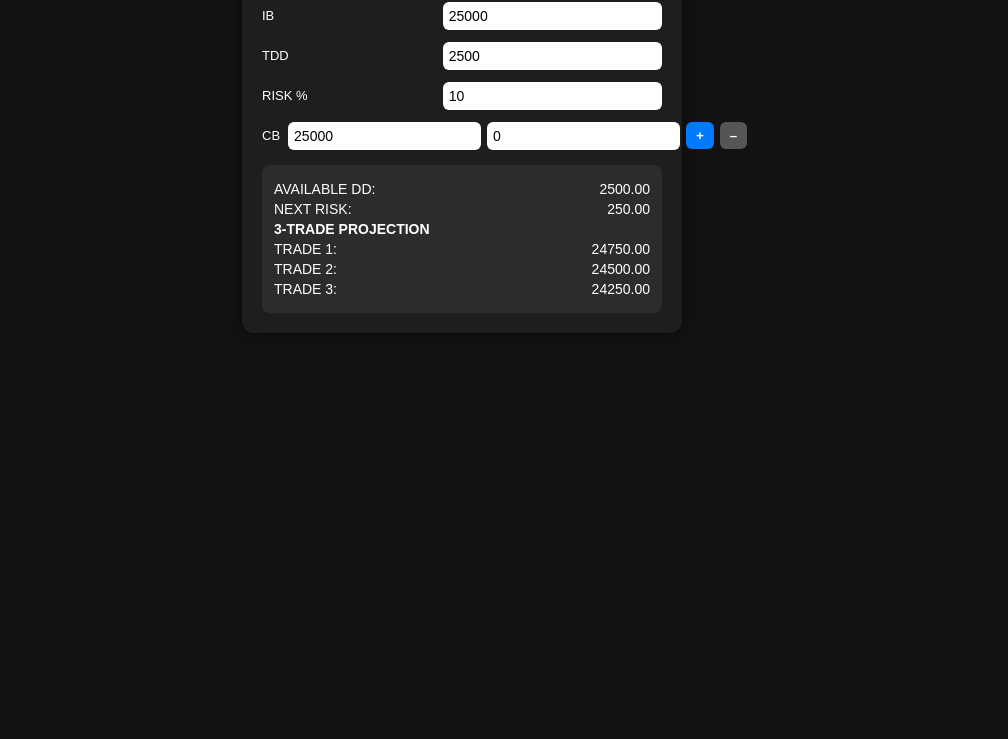
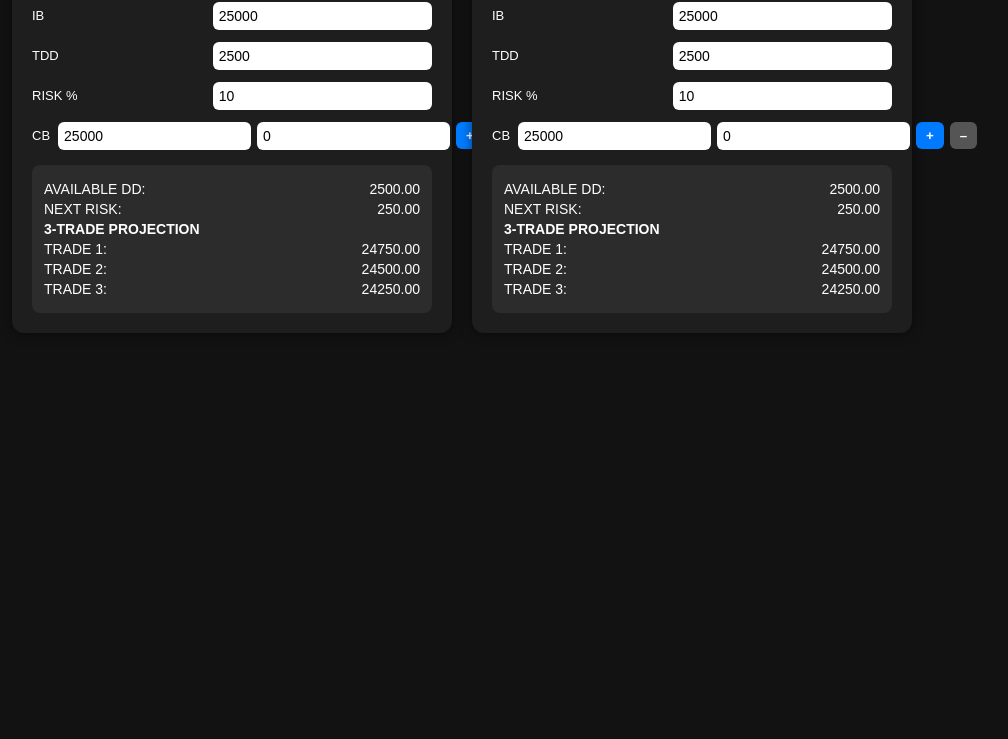
Before and after one commit to shaitrades/futures, a plain HTML site: page index.html in a window 1280 px wide. Shown: the part 101-840 px from the top of the page, without its empty margins (178-1186 px from the left). Drawn offline with Linux system fonts and the light colour scheme.

Commit message:
Update index.html

```diff
--- a/index.html
+++ b/index.html
@@ -3,7 +3,7 @@
 <head>
   <meta charset="UTF-8">
   <meta name="viewport" content="width=device-width, initial-scale=1.0">
-  <title>FUTURES PROP CALCULATOR</title>
+  <title>ENIGMA CALCULATORS</title>
   <style>
     body {
       font-family: Arial, sans-serif;
@@ -12,6 +12,7 @@
       display: flex;
       justify-content: center;
       align-items: flex-start;
+      gap: 20px;
       min-height: 100vh;
       margin: 0;
       padding: 20px;
@@ -79,94 +80,127 @@
   </style>
 </head>
 <body>
+  <!-- CFD CALCULATOR -->
   <div class="container">
-    <h2>FUTURES PROP CALCULATOR</h2>
+    <h2>CFD PROP CALC</h2>
 
     <div class="row">
       <label>IB</label>
-      <input type="number" id="ib" value="25000">
+      <input type="number" id="cfdIb" value="25000">
     </div>
 
     <div class="row">
       <label>TDD</label>
-      <input type="number" id="tdd" value="2500">
+      <input type="number" id="cfdTdd" value="2500">
     </div>
 
     <div class="row">
       <label>RISK %</label>
-      <input type="number" id="riskPercent" value="10">
+      <input type="number" id="cfdRiskPercent" value="10">
     </div>
 
     <div class="row">
       <label>CB</label>
       <div class="cb-row">
-        <input type="number" id="cbManual" value="25000">
-        <input type="number" id="cbAmount" value="0">
-        <button class="btn btn-add" onclick="adjustCB(true)">+</button>
-        <button class="btn btn-sub" onclick="adjustCB(false)">–</button>
+        <input type="number" id="cfdCbManual" value="25000">
+        <input type="number" id="cfdCbAmount" value="0">
+        <button class="btn btn-add" onclick="adjustCB('cfd', true)">+</button>
+        <button class="btn btn-sub" onclick="adjustCB('cfd', false)">–</button>
       </div>
     </div>
 
     <div class="output">
-      <div class="output-row"><span>AVAILABLE DD:</span> <span id="availableDD">0</span></div>
-      <div class="output-row"><span>NEXT RISK:</span> <span id="nextRisk">0</span></div>
+      <div class="output-row"><span>AVAILABLE DD:</span> <span id="cfdAvailableDD">0</span></div>
+      <div class="output-row"><span>NEXT RISK:</span> <span id="cfdNextRisk">0</span></div>
       <div class="output-row"><strong>3-TRADE PROJECTION</strong></div>
-      <div class="output-row"><span>TRADE 1:</span> <span id="proj1">0</span></div>
-      <div class="output-row"><span>TRADE 2:</span> <span id="proj2">0</span></div>
-      <div class="output-row"><span>TRADE 3:</span> <span id="proj3">0</span></div>
+      <div class="output-row"><span>TRADE 1:</span> <span id="cfdProj1">0</span></div>
+      <div class="output-row"><span>TRADE 2:</span> <span id="cfdProj2">0</span></div>
+      <div class="output-row"><span>TRADE 3:</span> <span id="cfdProj3">0</span></div>
+    </div>
+  </div>
+
+  <!-- FUTURES CALCULATOR -->
+  <div class="container">
+    <h2>FUTURES PROP CALC</h2>
+
+    <div class="row">
+      <label>IB</label>
+      <input type="number" id="futIb" value="25000">
+    </div>
+
+    <div class="row">
+      <label>TDD</label>
+      <input type="number" id="futTdd" value="2500">
+    </div>
+
+    <div class="row">
+      <label>RISK %</label>
+      <input type="number" id="futRiskPercent" value="10">
+    </div>
+
+    <div class="row">
+      <label>CB</label>
+      <div class="cb-row">
+        <input type="number" id="futCbManual" value="25000">
+        <input type="number" id="futCbAmount" value="0">
+        <button class="btn btn-add" onclick="adjustCB('fut', true)">+</button>
+        <button class="btn btn-sub" onclick="adjustCB('fut', false)">–</button>
+      </div>
+    </div>
+
+    <div class="output">
+      <div class="output-row"><span>AVAILABLE DD:</span> <span id="futAvailableDD">0</span></div>
+      <div class="output-row"><span>NEXT RISK:</span> <span id="futNextRisk">0</span></div>
+      <div class="output-row"><strong>3-TRADE PROJECTION</strong></div>
+      <div class="output-row"><span>TRADE 1:</span> <span id="futProj1">0</span></div>
+      <div class="output-row"><span>TRADE 2:</span> <span id="futProj2">0</span></div>
+      <div class="output-row"><span>TRADE 3:</span> <span id="futProj3">0</span></div>
     </div>
   </div>
 
   <script>
-    const ibEl = document.getElementById('ib');
-    const tddEl = document.getElementById('tdd');
-    const riskEl = document.getElementById('riskPercent');
-    const cbEl = document.getElementById('cbManual');
-    const amountEl = document.getElementById('cbAmount');
+    function calculate(type) {
+      const ib = parseFloat(document.getElementById(type + 'Ib').value) || 0;
+      const tdd = parseFloat(document.getElementById(type + 'Tdd').value) || 0;
+      const cb = parseFloat(document.getElementById(type + 'CbManual').value) || 0;
+      const riskPercent = parseFloat(document.getElementById(type + 'RiskPercent').value) || 0;
 
-    const availableDDSpan = document.getElementById('availableDD');
-    const nextRiskSpan = document.getElementById('nextRisk');
-    const proj1 = document.getElementById('proj1');
-    const proj2 = document.getElementById('proj2');
-    const proj3 = document.getElementById('proj3');
+      let availableDD, nextRisk;
 
-    function calculate() {
-      const ib = parseFloat(ibEl.value) || 0;
-      const tdd = parseFloat(tddEl.value) || 0;
-      const cb = parseFloat(cbEl.value) || 0;
-      const riskPercent = parseFloat(riskEl.value) || 0;
+      if (type === 'cfd') {
+        // CFD logic: remaining DD = TDD - (IB - CB)
+        let usedDD = Math.max(ib - cb, 0);
+        availableDD = Math.max(tdd - usedDD, 0);
+      } else {
+        // Futures logic: end-of-day trailing DD
+        availableDD = (cb + tdd) - ib;
+        if (availableDD < 0) availableDD = 0;
+      }
 
-      // Futures Prop end-of-day logic
-      let availableDD = (cb + tdd) - ib;
-      if (availableDD < 0) availableDD = 0;
+      nextRisk = (riskPercent / 100) * availableDD;
 
-      let nextRisk = (riskPercent / 100) * availableDD;
+      document.getElementById(type + 'AvailableDD').textContent = availableDD.toFixed(2);
+      document.getElementById(type + 'NextRisk').textContent = nextRisk.toFixed(2);
 
-      availableDDSpan.textContent = availableDD.toFixed(2);
-      nextRiskSpan.textContent = nextRisk.toFixed(2);
-
-      proj1.textContent = (cb - nextRisk).toFixed(2);
-      proj2.textContent = (cb - 2 * nextRisk).toFixed(2);
-      proj3.textContent = (cb - 3 * nextRisk).toFixed(2);
+      document.getElementById(type + 'Proj1').textContent = (cb - nextRisk).toFixed(2);
+      document.getElementById(type + 'Proj2').textContent = (cb - 2 * nextRisk).toFixed(2);
+      document.getElementById(type + 'Proj3').textContent = (cb - 3 * nextRisk).toFixed(2);
     }
 
-    function adjustCB(isAdd) {
-      let cb = parseFloat(cbEl.value) || 0;
-      let amt = parseFloat(amountEl.value) || 0;
-      if (isAdd) {
-        cb += amt;
-      } else {
-        cb -= amt;
-      }
-      cbEl.value = cb.toFixed(2);
-      calculate();
+    function adjustCB(type, isAdd) {
+      let cb = parseFloat(document.getElementById(type + 'CbManual').value) || 0;
+      let amt = parseFloat(document.getElementById(type + 'CbAmount').value) || 0;
+      cb = isAdd ? cb + amt : cb - amt;
+      document.getElementById(type + 'CbManual').value = cb.toFixed(2);
+      calculate(type);
     }
 
-    [ibEl, tddEl, riskEl, cbEl].forEach(el => {
-      el.addEventListener('input', calculate);
+    ['cfd', 'fut'].forEach(type => {
+      ['Ib', 'Tdd', 'RiskPercent', 'CbManual'].forEach(id => {
+        document.getElementById(type + id).addEventListener('input', () => calculate(type));
+      });
+      calculate(type);
     });
-
-    calculate();
   </script>
 </body>
 </html>
```
